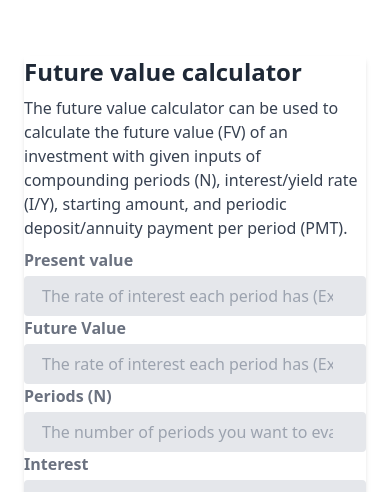
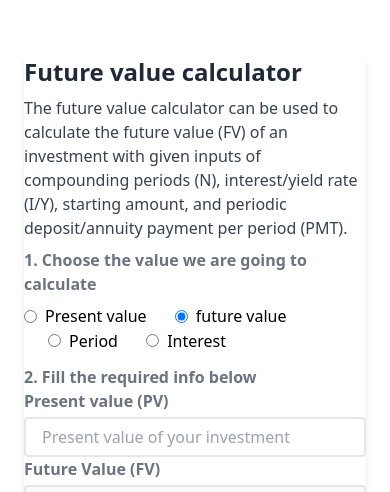
Before and after one commit to PlatziMaster/Ejercicio_ValorFuturo, a Flask app: page / in a window 390 px wide. Shown: the top 492 px of the page. Run offline with Flask 2, Linux system fonts and the light colour scheme; some libraries are stand-ins or nearby versions.

Commit message:
added images of formula added the logic of main and index.html

```diff
--- /dev/null
+++ b/static/main.js
@@ -0,0 +1,107 @@
+ function changeValue(){
+
+    let option = document.querySelector('input[name="valueType"]:checked').value
+    let active_input;
+
+    //clean all the inputs and result
+    document.querySelectorAll('.formula_value').forEach(element => {
+        element.value ='';
+    });
+
+    document.getElementById('result').innerHTML = ''
+
+    //depend of the option, we enable/disable the inputs
+    switch(option){
+        case "1":
+            document.querySelectorAll('.formula_value').forEach(element => {
+                element.removeAttribute("disabled");
+            });
+            active_input = document.getElementById('present_value')
+            active_input.setAttribute("disabled", "true");
+            active_input.focus();
+
+            document.getElementById('img_formula').setAttribute("src","/static/present_value.png")
+
+        break;
+        case "2":
+            document.querySelectorAll('.formula_value').forEach(element => {
+                element.removeAttribute("disabled");
+            });
+            active_input = document.getElementById('future_value')
+            active_input.setAttribute("disabled", "true");
+            active_input.focus();
+
+            document.getElementById('img_formula').setAttribute("src","/static/future_value.png")
+
+        break;
+        case "3":
+            document.querySelectorAll('.formula_value').forEach(element => {
+                element.removeAttribute("disabled");
+            });
+            active_input = document.getElementById('period')
+            active_input.setAttribute("disabled", "true");
+            active_input.focus();
+
+            document.getElementById('img_formula').setAttribute("src","/static/period.png")
+
+        break;
+        case "4":
+            document.querySelectorAll('.formula_value').forEach(element => {
+                element.removeAttribute("disabled");
+            });
+            active_input = document.getElementById('interest_formula')
+            active_input.setAttribute("disabled", "true");
+            active_input.focus();
+
+            document.getElementById('img_formula').setAttribute("src","/static/interest_formula.png")
+
+        break;
+
+    }
+
+ }
+
+ //make the calculation of the future value formula
+ function calculate_value(){
+    let option = document.querySelector('input[name="valueType"]:checked').value
+    let calculated_value;
+
+    //obtaining all the data of the inputs
+    let fv = parseFloat(document.getElementById('future_value').value);
+    let pv = parseFloat(document.getElementById('present_value').value);
+    let n = parseFloat(document.getElementById('period').value);
+    let r = parseFloat(document.getElementById('interest_formula').value);
+
+    switch(option){
+        case "1": //present value
+            calculated_value =  fv / Math.pow((1+r*0.01),n)
+            document.getElementById('present_value').value = calculated_value
+        break;
+        case "2": //future value
+            calculated_value =  pv * Math.pow((1+r*0.01),n)
+            document.getElementById('future_value').value = calculated_value
+        break;
+        case "3": //periods
+            calculated_value =  Math.log(fv/pv)/Math.log(1+(r*0.01))
+            document.getElementById('period').value = calculated_value
+        break;
+        case "4": //interest
+            calculated_value =  Math.pow(fv/pv,1/n)-1
+            document.getElementById('interest_formula').value = calculated_value
+        break;
+    }
+
+    calculated_value = Math.round(calculated_value*100)/100;
+
+    //little exception about interest (adding the percentage)
+    if(option == "4") calculated_value = (calculated_value*100) + ' %'
+    document.getElementById('result').innerHTML = calculated_value
+
+    return false
+ }
+
+
+ //init
+
+ //start the code by clicking the input of future
+ document.getElementById('future_input').click();
--- a/templates/index.html
+++ b/templates/index.html
@@ -5,41 +5,79 @@
     <meta http-equiv="X-UA-Compatible" content="IE=edge">
     <meta name="viewport" content="width=device-width, initial-scale=1.0">
     <title>future value challenge</title>
-    <script src="https://cdn.tailwindcss.com"></script>
-
+    <link rel="icon" type="image/png" href="https://upload.wikimedia.org/wikipedia/commons/thumb/1/1e/Calculator_icon.svg/1200px-Calculator_icon.svg.png">
+    <style>
+        #error_message{
+            color: red;
+            display: none;
+        }
+        #result {
+            text-align: center;
+            font-weight: 600;
+        }
+    </style>
 </head>
 <body>
     <main class="py-12 md:px-20 sm:px-14 px-6">
         <div class="sm:flex items-center shadow-md">
           <div class="md:px-10 sm:px-5">
+
             <h1 class="text-gray-800 font-bold text-2xl my-2">Future value calculator</h1>
             <p class="text-gray-700 mb-2 md:mb-6">The future value calculator can be used to calculate the future value (FV) of an investment with given inputs of compounding periods (N), interest/yield rate (I/Y), starting amount, and periodic deposit/annuity payment per period (PMT).</p>
-                <form class="w-full">
+                <form class="w-full" onsubmit="return calculate_value()">
                     <label class="block text-gray-500 font-bold md:text-left mb-1 md:mb-0 pr-4" for="inline-full-name">
-                        Present value
+                        1. Choose the value we are going to calculate
                     </label>
-                    <input class="bg-gray-200 appearance-none border-2 border-gray-200 rounded w-full py-2 px-4 text-gray-700 leading-tight focus:outline-none focus:bg-white focus:border-purple-500" id="inline-password" type="number" placeholder="The rate of interest each period has (Ex: Inflation)" disabled>
+                    <div class="mt-2">
+                        <label class="inline-flex items-center">
+                            <input  type="radio" class="form-radio" name="valueType" value="1" onclick="changeValue()" >
+                            <span class="ml-2">Present value</span>
+                        </label>
+                        <label class="inline-flex items-center ml-6">
+                            <input id="future_input"  type="radio" class="form-radio" name="valueType" value="2" onclick="changeValue();" >
+                            <span class="ml-2">future value</span>
+                        </label>
+                        <label class="inline-flex items-center ml-6">
+                            <input type="radio" class="form-radio" name="valueType" value="3" onclick="changeValue()">
+                            <span class="ml-2">Period</span>
+                        </label>
+                        <label class="inline-flex items-center ml-6">
+                            <input type="radio" class="form-radio" name="valueType" value="4" onclick="changeValue()">
+                            <span class="ml-2">Interest</span>
+                        </label>
+                    </div>
+                    <label class="block text-gray-500 font-bold md:text-left pt-3 md:mb-0 pr-4" for="inline-full-name">
+                        2. Fill the required info below
+                    </label>
                     <label class="block text-gray-500 font-bold md:text-left mb-1 md:mb-0 pr-4" for="inline-full-name">
-                        Future Value
+                        Present value (PV)
                     </label>
-                    <input class="bg-gray-200 appearance-none border-2 border-gray-200 rounded w-full py-2 px-4 text-gray-700 leading-tight focus:outline-none focus:bg-white focus:border-purple-500" id="inline-password" type="number" placeholder="The rate of interest each period has (Ex: Inflation)" disabled>
+                    <input id="present_value" class="formula_value appearance-none border-2 border-gray-200 rounded w-full py-2 px-4 text-gray-700 leading-tight focus:outline-none focus:bg-white focus:border-purple-500" id="inline-password" type="number" step="0.01" placeholder="Present value of your investment" required>
+                    <label class="block text-gray-500 font-bold md:text-left mb-1 md:mb-0 pr-4" for="inline-full-name">
+                        Future Value (FV)
+                    </label>
+                    <input id="future_value" class="formula_value appearance-none border-2 border-gray-200 rounded w-full py-2 px-4 text-gray-700 leading-tight focus:outline-none focus:bg-white focus:border-purple-500" id="inline-password" type="number" step="0.01" placeholder="Future value of your investment" required>
                     <label class="block text-gray-500 font-bold md:text-left mb-1 md:mb-0 pr-4" for="inline-full-name">
                         Periods (N)
                     </label>
-                    <input class="bg-gray-200 appearance-none border-2 border-gray-200 rounded w-full py-2 px-4 text-gray-700 leading-tight focus:outline-none focus:bg-white focus:border-purple-500" id="inline-password" type="number" placeholder="The number of periods you want to evaluate">
+                    <input id="period" class="formula_value appearance-none border-2 border-gray-200 rounded w-full py-2 px-4 text-gray-700 leading-tight focus:outline-none focus:bg-white focus:border-purple-500" id="inline-password" type="number" step="0.01" placeholder="The number of periods you want to evaluate" required>
                     <label class="block text-gray-500 font-bold md:text-left mb-1 md:mb-0 pr-4" for="inline-full-name">
-                        Interest
+                        % Interest (r)
                     </label>
-                    <input class="bg-gray-200 appearance-none border-2 border-gray-200 rounded w-full py-2 px-4 text-gray-700 leading-tight focus:outline-none focus:bg-white focus:border-purple-500" id="inline-password" type="number" placeholder="The rate of interest each period has (Ex: Inflation)">
-                    <button class="shadow bg-purple-500 hover:bg-purple-400 focus:shadow-outline focus:outline-none text-white font-bold py-2 px-4 rounded float-right m-3" type="button">
+                    <input  id="interest_formula" class="formula_value appearance-none border-2 border-gray-200 rounded w-full py-2 px-4 text-gray-700 leading-tight focus:outline-none focus:bg-white focus:border-purple-500" id="inline-password" type="number" step="0.01" placeholder="The percentage of interest each period has (Ex: 6%)" required>
+                    <button class="shadow bg-purple-500 hover:bg-purple-400 focus:shadow-outline focus:outline-none text-white font-bold py-2 px-4 rounded float-right m-3" type="submit" >
                         Calculate
                     </button>
+                    <p id="error_message">Please, fill all the inputs with the required value</p>
                 </form>
           </div>
           <div>
-            <img class="bg-cover" src="https://images.saymedia-content.com/.image/t_share/MTc2MjkyNTgwMjc3ODg4MTcz/finding-future-values-tvm-calculations.png" alt="" />
+            <img  id="img_formula" class="bg-cover" src="/static/future_value.png" style alt="" />
+            <h1 id="result" class="text-5xl"></h1>
           </div>
         </div>
     </main>
+    <script src="https://cdn.tailwindcss.com"></script>
+    <script src="static/main.js"></script>
 </body>
 </html>
```
Also changed, not shown: static/future_value.png (added), static/interest_formula.png (added), static/period.png (added), static/present_value.png (added).
